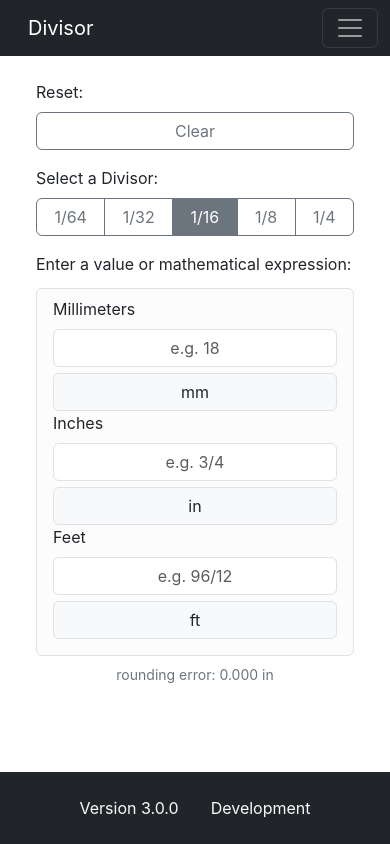
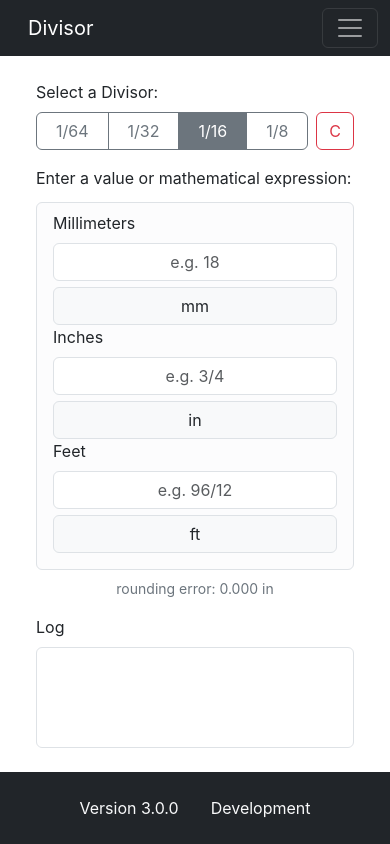
Before and after one commit to brio50/divisor, a React (Vite) app: page / in a window 390 px wide. Built offline with nearby package versions, Linux system fonts and the light colour scheme.

Commit message:
[3.2.0] added input log and moved clear all button to right of divisor entry for mobile vertical spacing; made web vertical layout single page (no scroll)

```diff
--- a/index.html
+++ b/index.html
@@ -53,7 +53,7 @@
     </nav>
   </header>
 
-  <main class="flex-shrink-1 m-4" role="main">
+  <main class="flex-grow-1 overflow-hidden d-flex flex-column m-4" role="main">
     <noscript>You need to enable JavaScript to run this app.</noscript>
     <div id="root">Divisor</div>
   </main>
--- a/package.json
+++ b/package.json
@@ -1,6 +1,6 @@
 {
   "name": "divisor",
-  "version": "3.1.0",
+  "version": "3.2.0",
   "repository": {
     "type": "git",
     "url": "git+https://github.com/brio50/divisor.git"
--- a/src/App.css
+++ b/src/App.css
@@ -1,5 +1,16 @@
 .App {
   text-align: center;
+}
+
+#root {
+  display: flex;
+  flex-direction: column;
+  flex: 1;
+  min-height: 0;
+}
+
+.min-h-0 {
+  min-height: 0;
 }
 
 .measurement-row {
--- a/src/App.jsx
+++ b/src/App.jsx
@@ -1,5 +1,5 @@
 import './App.css';
-import { useState } from 'react';
+import { useState, useRef } from 'react';
 
 // TODO: follow style/conventions from https://github.com/airbnb/javascript/tree/master/react
 
@@ -83,8 +83,6 @@ function App() {
     // round up, subtract value
     error = (ft2in(wholeFeet) + wholeInch + (denominator !== 0 ? numerator / denominator : 0)) - value;
 
-    console.log(`value = ${value} valueFeet = ${valueFeet} valueInch = ${valueInch} : wholeFeet = ${wholeFeet} wholeInch = ${wholeInch} fraction = ${numerator}/${denominator}, error = ${error}`)
-
     // format output strings
     switch (option) {
 
@@ -105,7 +103,7 @@ function App() {
         }
 
       default:
-        console.log(`Option may only be 'ft-in' or 'in', user chose '${option}'`)
+        break;
     }
 
   }
@@ -125,6 +123,16 @@ function App() {
   const [inches, setIN] = useState(fields);
   const [feet, setFT] = useState(fields);
   const [lastEdited, setLastEdited] = useState(null);
+  const [log, setLog] = useState([]);
+  const logTimerRef = useRef(null);
+
+  const addLog = (field, value) => {
+    clearTimeout(logTimerRef.current);
+    logTimerRef.current = setTimeout(() => {
+      const time = new Date().toLocaleTimeString('en-US', { hour: '2-digit', minute: '2-digit', second: '2-digit' });
+      setLog(prev => [`${time} [1/${divisor}] ${field}: ${value}`, ...prev].slice(0, 50));
+    }, 1500);
+  };
 
   //+++++++++++++++++++++++++++++++++++++++++++++++++++++++++++++++++++++++++++++++++++++++++++++++++++++++++++++++++++//
   // validate
@@ -195,7 +203,7 @@ function App() {
       setMM(fields); setIN(fields); setFT(fields);
     }
   };
-  const onClear = () => { setMM(fields); setIN(fields); setFT(fields); setLastEdited(null); };
+  const onClear = () => { setMM(fields); setIN(fields); setFT(fields); setLastEdited(null); setLog([]); };
   const onChangeMM = (event) => {
     setLastEdited('mm');
     const rawValue = event.target.value;
@@ -206,6 +214,7 @@ function App() {
     }
 
     const value = validateMeasurement(event)
+    if (value) addLog('mm', value);
 
     setMM({
       ...millimeters,
@@ -253,6 +262,7 @@ function App() {
     }
 
     const value = validateMeasurement(event)
+    if (value) addLog('in', value);
 
     setMM({
       ...millimeters,
@@ -287,6 +297,7 @@ function App() {
     }
 
     const value = validateMeasurement(event)
+    if (value) addLog('ft', value);
 
     setMM({
       ...millimeters,
@@ -325,22 +336,20 @@ function App() {
 
   return (
 
-    <main className="flex-shrink-1" role="main">
+    <main className="d-flex flex-column flex-grow-1 overflow-hidden" role="main">
 
       <noscript>You need to enable JavaScript to run this app.</noscript>
 
-      <div className="container">
+      <div className="container d-flex flex-column flex-grow-1 min-h-0">
 
-        <div className="row">
+        <div className="row flex-grow-1">
 
-          <div className="col">
-
-            <label className="form-label">Reset:</label>
-            <button className="btn btn-outline-secondary w-100 mb-3" type="button" onClick={onClear}>Clear</button>
+          <div className="col d-flex flex-column overflow-hidden">
 
             <label className="form-label">Select a Divisor:</label>
-            <div className="btn-group w-100 mb-3" role="group" aria-label="Select divisor">
-              {[64, 32, 16, 8, 4].map(d => (
+            <div className="d-flex gap-2 mb-3">
+              <div className="btn-group flex-grow-1" role="group" aria-label="Select divisor">
+                {[64, 32, 16, 8].map(d => (
                   <button
                     key={d}
                     type="button"
@@ -350,6 +359,8 @@ function App() {
                     1/{d}
                   </button>
                 ))}
+              </div>
+              <button type="button" className="btn btn-outline-danger" onClick={onClear}>C</button>
             </div>
 
             <label className="form-label">Enter a value or mathematical expression:</label>
@@ -414,6 +425,15 @@ function App() {
               rounding error: {errDisplay} in
             </div>
 
+            <label htmlFor="log" className="form-label mt-3">Log</label>
+            <textarea
+              id="log"
+              className="form-control"
+              readOnly
+              value={log.join('\n')}
+              style={{ flex: 1, fontFamily: 'monospace', fontSize: '0.75rem', resize: 'none' }}
+            />
+
           </div>
 
         </div>
```
Also changed, not shown: REQUIREMENTS.csv, 2 other files (tests, documents, lock files or other folders). Lines whose indentation alone changed are shown as unchanged.
